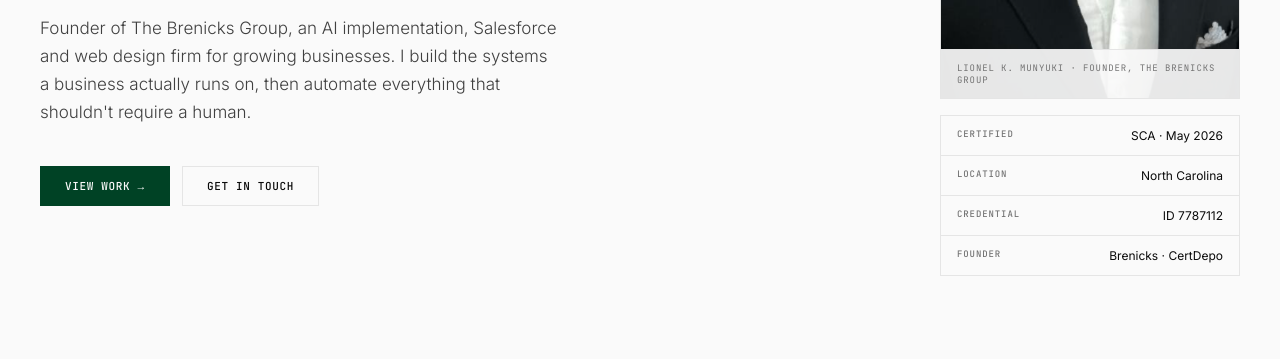
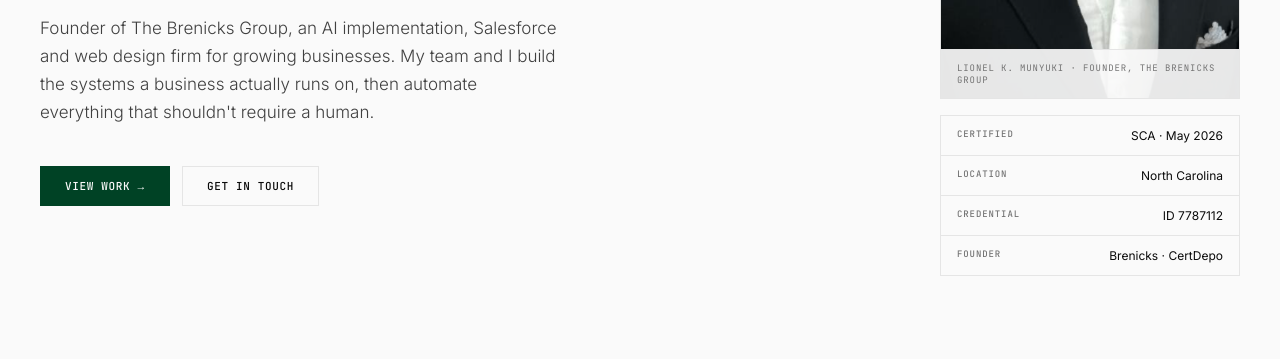
Before and after one commit to LionelKMunyuki/LionelKMunyuki.github.io, a plain HTML site: page index.html in a window 1280 px wide. Shown: the part 441-800 px from the top of the page. Drawn offline with Linux system fonts and the light colour scheme.

Commit message:
Hero: "My team and I build the systems"
Lionel, Nov 18, 2026: "my team & i".

Co-Authored-By: Claude Opus 5.5 <noreply@anthropic.com>
Claude-Session: https://claude.ai/code/session_01PsF2zzDFXEKG5XxE4AWrLW

```diff
--- a/index.html
+++ b/index.html
@@ -592,7 +592,7 @@ footer .footer-links { justify-self: end; }
     <div>
       <div class="hero-label">Founder · AI Implementation · Salesforce</div>
       <h1>Precision.<br>Systems.<br>Results.</h1>
-      <p class="hero-sub">Founder of The Brenicks Group, an AI implementation, Salesforce and web design firm for growing businesses. I build the systems a business actually runs on, then automate everything that shouldn't require a human.</p>
+      <p class="hero-sub">Founder of The Brenicks Group, an AI implementation, Salesforce and web design firm for growing businesses. My team and I build the systems a business actually runs on, then automate everything that shouldn't require a human.</p>
       <div class="hero-btns">
         <a href="#projects" class="btn btn-primary">View work →</a>
         <a href="#contact" class="btn btn-secondary">Get in touch</a>
```
